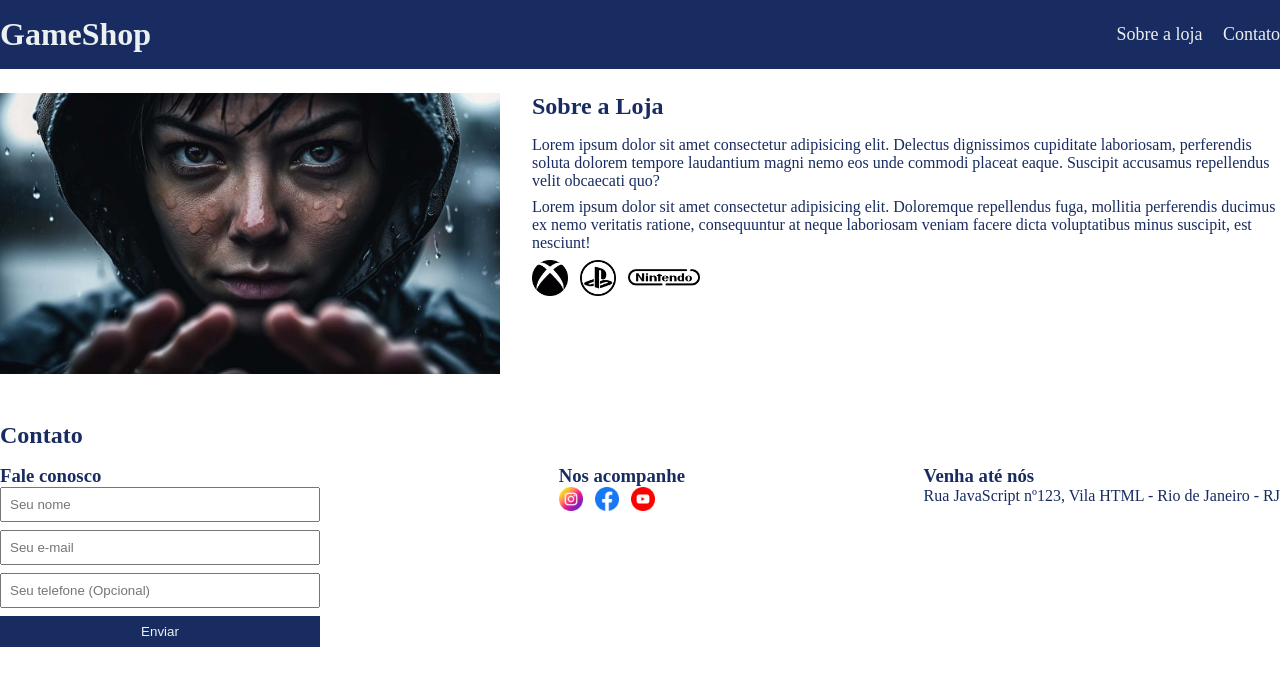
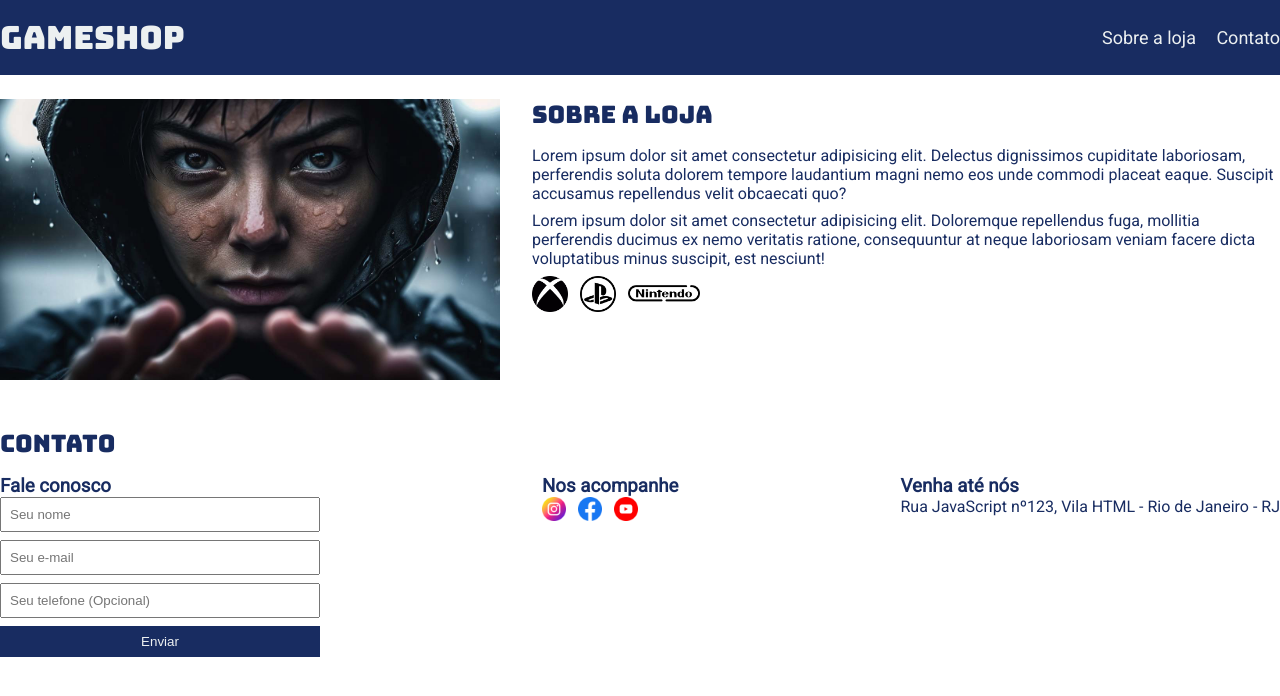
Before and after one commit to DavSxnts/gameshop, a plain HTML site: page index.html in a window 1280 px wide. Drawn offline with Linux system fonts and the light colour scheme.

Commit message:
Ajustando fontes

```diff
--- a/index.html
+++ b/index.html
@@ -6,6 +6,9 @@
     <title>GameShop</title>
     <link rel="icon" href="img/game-control.png" type="image/x-icon">
     <link rel="stylesheet" href="styles.css">
+    <link rel="preconnect" href="https://fonts.googleapis.com">
+    <link rel="preconnect" href="https://fonts.gstatic.com" crossorigin>
+    <link href="https://fonts.googleapis.com/css2?family=Bungee&family=Roboto&display=swap" rel="stylesheet">
 </head>
 <body>
     <header>
@@ -62,12 +65,12 @@
                             </a>
                         </li>
                         <li>
-                            <a href="#" title="Siga-nos no Instagram">
+                            <a href="#" title="Siga-nos no Facebook">
                                 <img src="img/facebook.png" alt="Logo do Facebook">
                             </a>
                         </li>
                         <li>
-                            <a href="#" title="Siga-nos no Instagram">
+                            <a href="#" title="Siga-nos no Youtube">
                                 <img src="img/youtube.png" alt="Logo do Youtube">
                             </a>
                         </li>
--- a/styles.css
+++ b/styles.css
@@ -1,6 +1,18 @@
 *{margin: 0;
 padding: 0;
 box-sizing: border-box;}
+
+header h1, section h2{
+    font-family: "Bungee", sans-serif;
+    font-weight: 400;
+    font-style: normal;
+}
+
+body{
+    font-family: "Roboto", sans-serif;
+    font-weight: 400;
+    font-style: normal;
+}
 
 header{
     padding: 16px 0;
```
